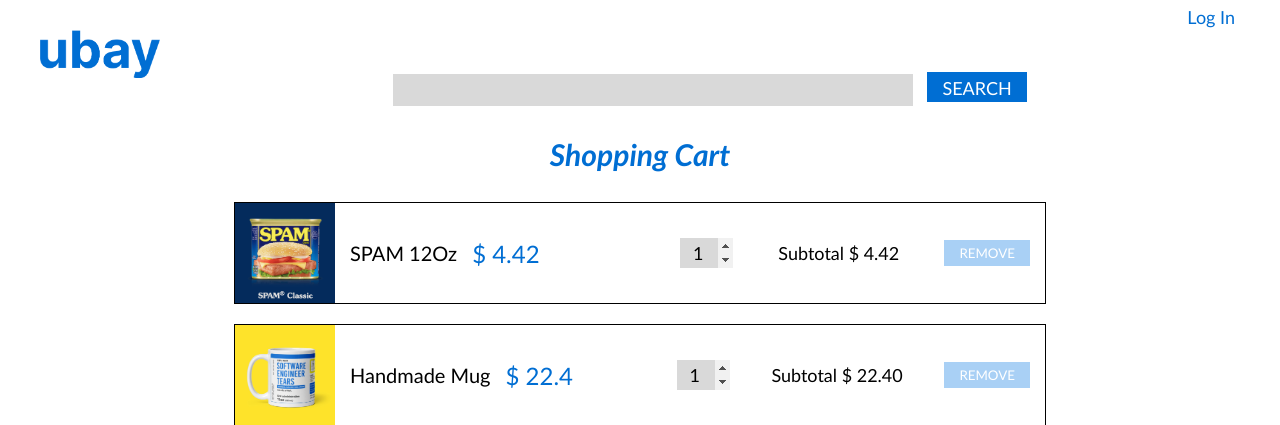
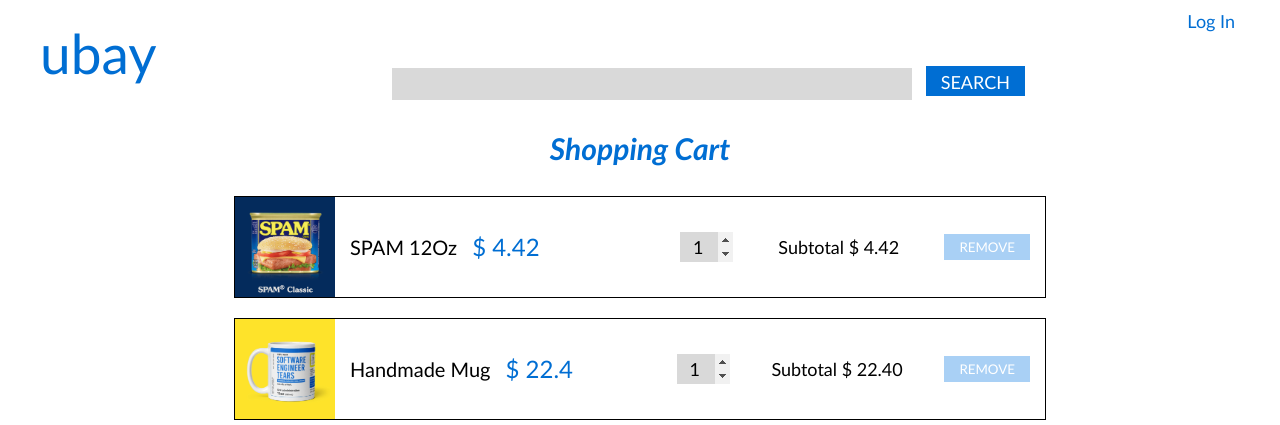
Before and after one commit to cse442-at-ub/project_s23-one-belt-one-road, a PHP site: page /cart.php in a window 1280 px wide. Shown: the top 425 px of the page. Run offline with PHP 8.4, Linux system fonts and the light colour scheme.

Commit message:
Updated the logo with common fonts #70

```diff
--- a/header.php
+++ b/header.php
@@ -16,14 +16,14 @@
                             <img src="images/cart.png" alt="Shopping Cart" class="image-button" width="30">
                         </a>';
                 } else { // If user is not logged in
-                    echo '<a href="login.php" class="text-button" style="font-size: 18px; margin-top: -4px;">Log In</a>';
+                    echo '<a href="login.php" class="text-button" style="font-size: 18px;">Log In</a>';
                 }
             ?>
             </div>
 
-            <div style="float: left;">
-                <a href="index.php">
-                    <img src="/images/logo.png" alt="Logo" class="logo-button" width="120">
+            <div style="float: left; padding-top: 10px;">
+                <a href="index.php" class="logo-button">
+                    ubay
                 </a>
             </div>
 
--- a/style.css
+++ b/style.css
@@ -64,9 +64,11 @@
 }
 
 .logo-button {
-    margin-top: 10px;
+    color: #006ED3;
+    font-size: 55px;
     cursor: pointer;
     padding: 10px;
+    padding-top: 0px;
 }
 
 .logo-button:hover {
```
Also changed, not shown: images/logo.png (deleted).
